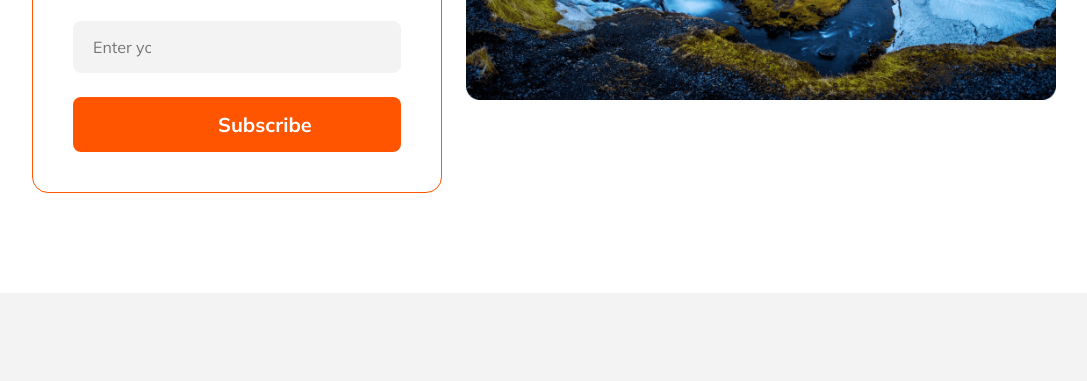
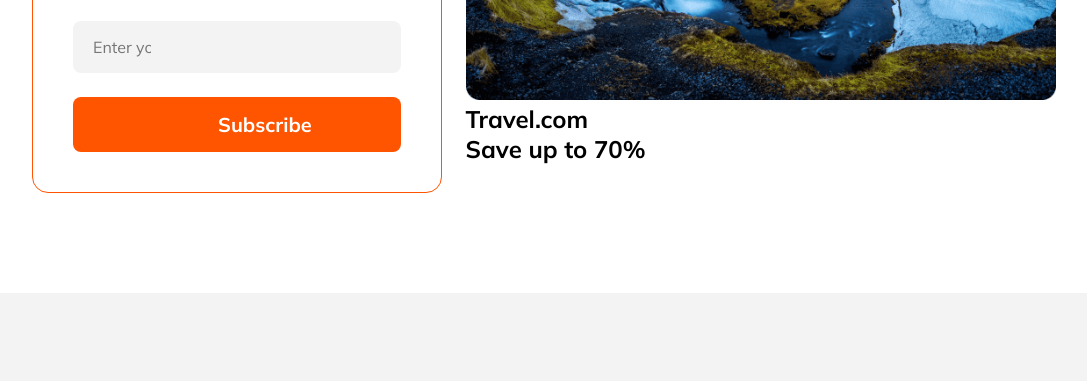
Before and after one commit to DevSadit/assignment-2, a plain HTML site: page index.html in a window 1280 px wide. Shown: the part 4077-4458 px from the top of the page, without its empty margins (96-1183 px from the left). Drawn offline with Linux system fonts and the light colour scheme.

Commit message:
newsletter sec updated

```diff
--- a/index.html
+++ b/index.html
@@ -184,6 +184,10 @@
                 </div>
                 <div class="n-img-box">
                     <img src="Images/Rectangle 8 (1).png" alt="">
+                    <div class="curve-div">
+                        <h2>Travel.com</h2>
+                        <h1>Save up to 70%</h1>
+                    </div>
                 </div>
             </div>
         </section>
```
